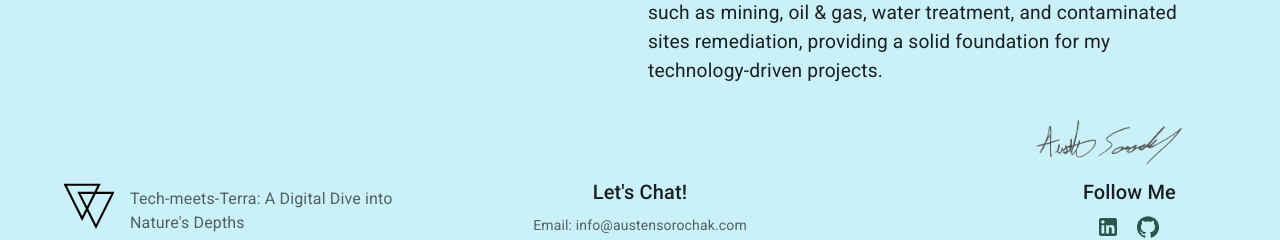
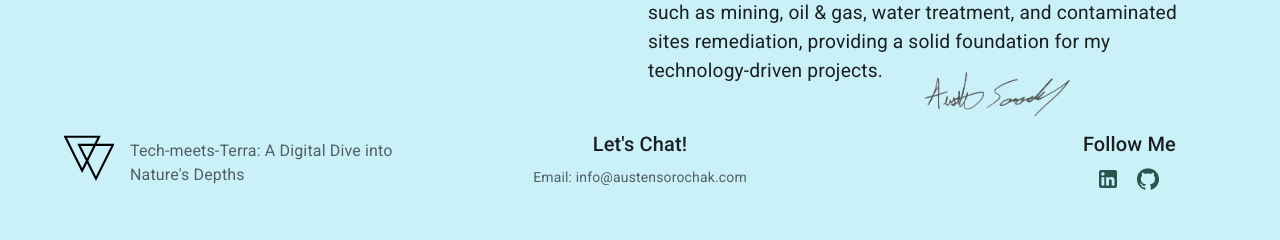
Before and after one commit to sorochak/portfolio-website, a React (Create React App) app: page / in a window 1280 px wide. Shown: the part 868-1108 px from the top of the page. After the commit the page ends 1076 px from the top, so only its background shows below. Built offline with nearby package versions, Linux system fonts and the light colour scheme; no server answers.

Commit message:
minor layout changes

```diff
--- a/src/pages/Home.jsx
+++ b/src/pages/Home.jsx
@@ -193,7 +193,7 @@ const Home = () => {
                   remediation, providing a solid foundation for my
                   technology-driven projects.
                 </Typography>
-                <Box mt={4} display="flex" justifyContent="flex-end">
+                <Box mt={-4} pr={14} display="flex" justifyContent="flex-end">
                   <img
                     src={signature}
                     alt="Austen's Signature"
```
